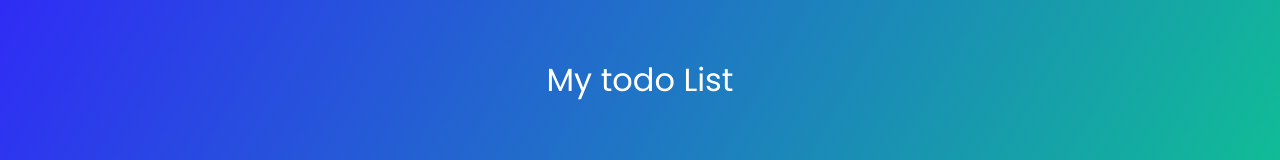
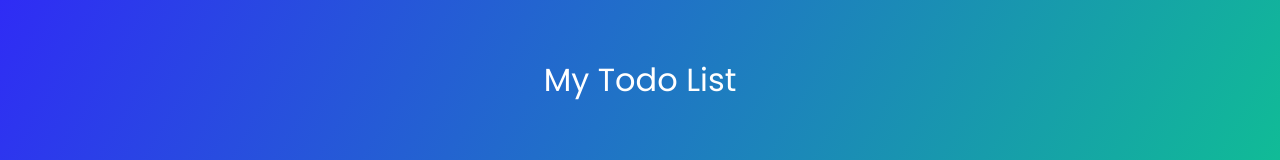
Before and after one commit to sarozpradhan64/React-TodoApp, a React (Create React App) app: page / in a window 1280 px wide. Shown: the top 160 px of the page. Built offline with nearby package versions, Linux system fonts and the light colour scheme.

Commit message:
Update App.js

```diff
--- a/src/App.js
+++ b/src/App.js
@@ -69,7 +69,7 @@ function getLocalTodos()
   return (
     <div className="App">
       <header>
-  <div> My todo List <br/>
+  <div> My Todo List <br/>
   {/*   <p>
 New Task {inputText}</p> */}
 </div>
```
